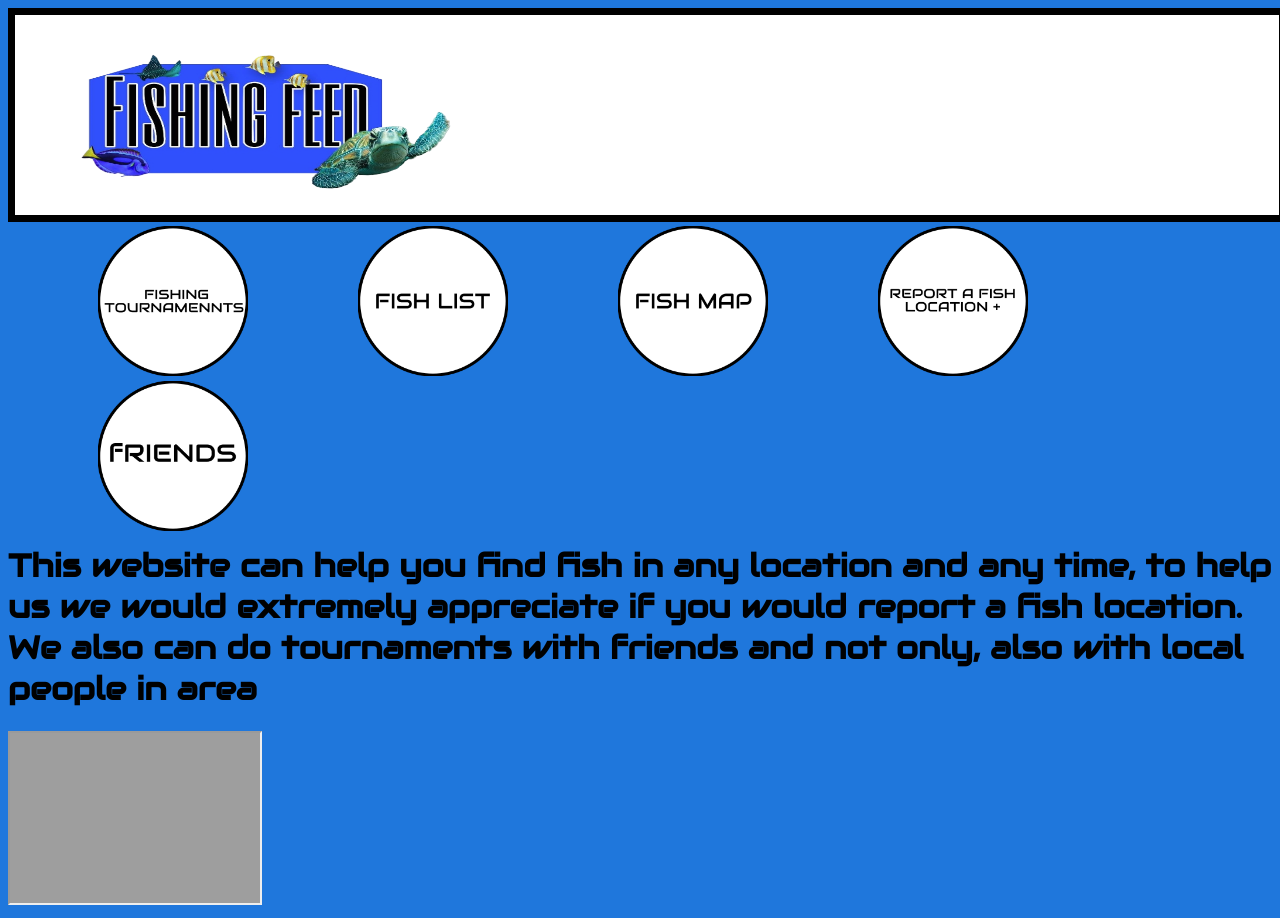
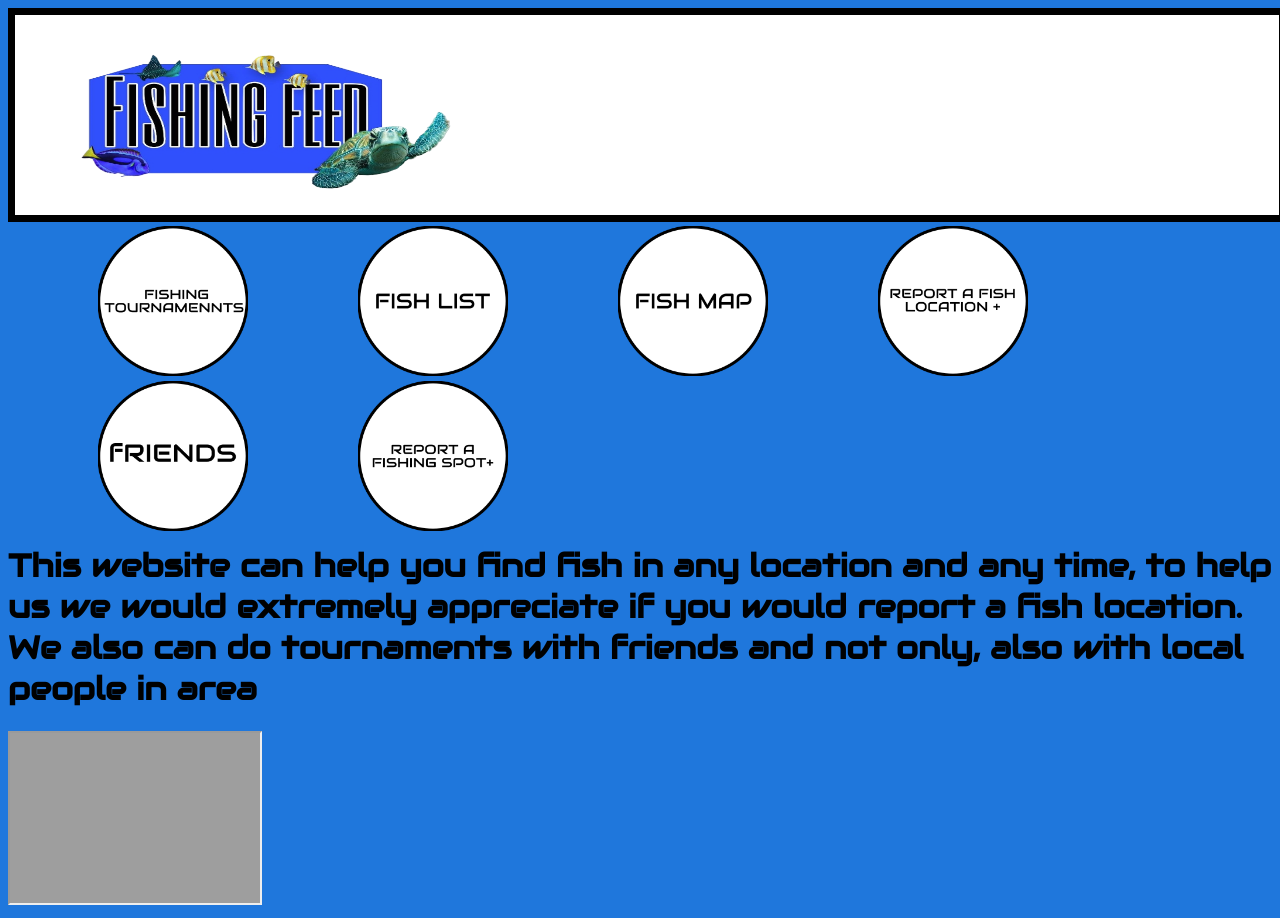
Before and after one commit to kadiro13real/fish-feed, a plain HTML site: page index.html in a window 1280 px wide. Drawn offline with Linux system fonts and the light colour scheme; grey boxes are pictures that could not be loaded.

Commit message:
Add report spot button to navigation bar
Added a new button for reporting spots in the navigation bar.

```diff
--- a/index.html
+++ b/index.html
@@ -84,6 +84,7 @@ body{
         <li class="buttonb"><a id="link" href="http://130.61.177.187/fish_map"><img src="fish_map_button.png" style="width: 150px; height: 150px;" alt="Overlay image"></a></li>
         <li class="buttonb"><a id="link" href="http://130.61.177.187/report"><img src="fish_report_button.png" style="width: 150px; height: 150px;" alt="Overlay image"></a></li>
         <li class="buttonb"><a id="link" href="http://130.61.177.187/friends"><img src="friends_button.png" style="width: 150px; height: 150px;" alt="Overlay image"></a></li>
+        <li class="buttonb"><a id="link" href="http://130.61.177.187/report_spot"><img src="report_spot_button.png" style="width: 150px; height: 150px;" alt="Overlay image"></a></li>
 
 </ul>
     <h1>This website can help you find fish in any location and any time, to help us we would extremely appreciate if you would report a fish location. We also can do tournaments with friends and not only, also with local people in area</h1>
```
